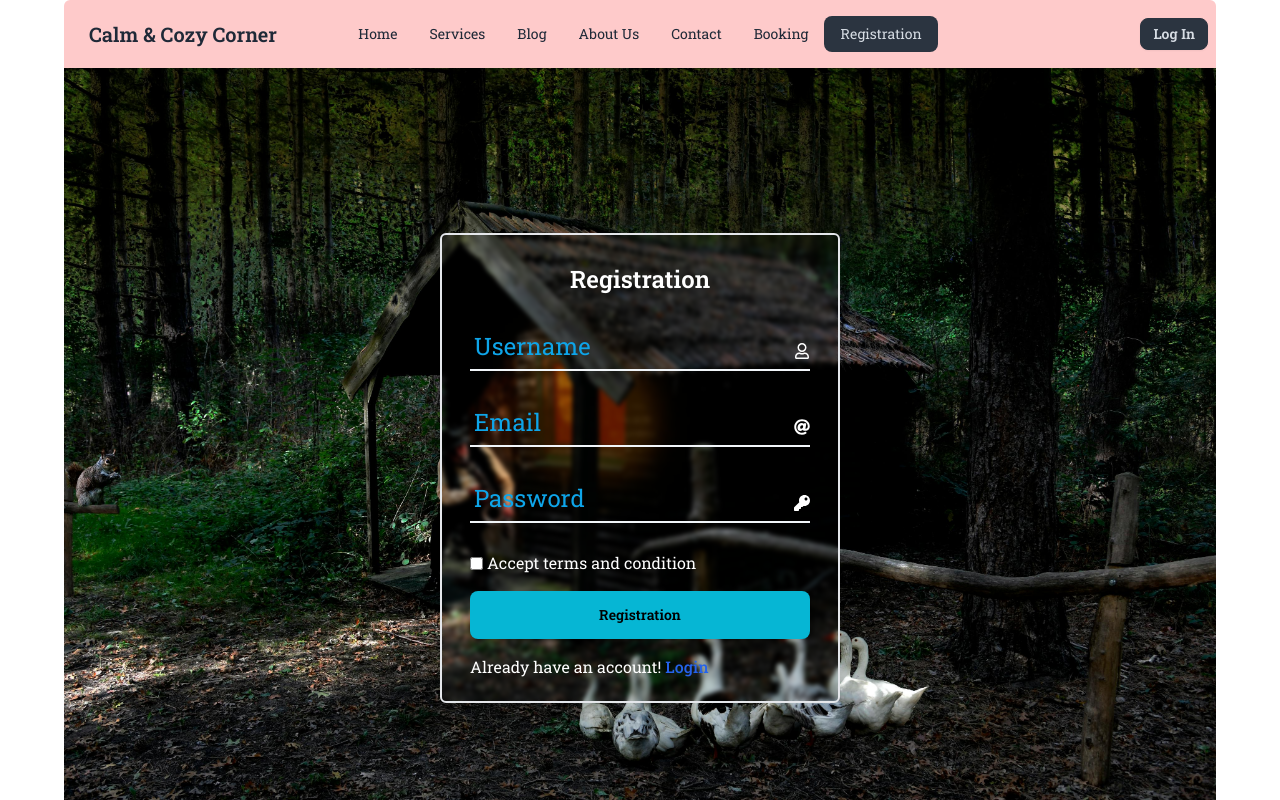
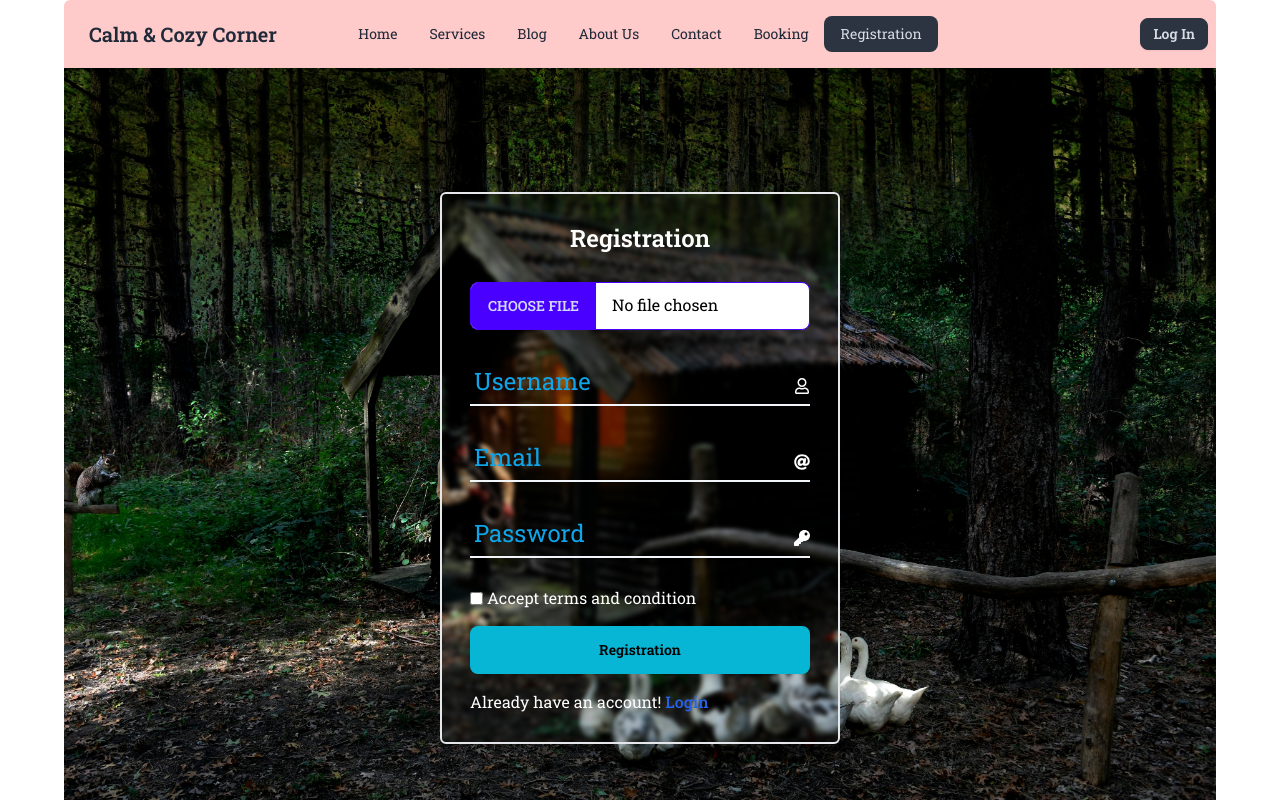
Before and after one commit to ahshobuj1/real-estate-react, a React (Vite) app: page /registration in a window 1280 px wide. Shown: the top 800 px of the page. Built offline with nearby package versions, Linux system fonts and the light colour scheme; no server answers.

Commit message:
setup file input in register

```diff
--- a/src/pages/Registration/Registration.jsx
+++ b/src/pages/Registration/Registration.jsx
@@ -15,7 +15,8 @@ const Registration = () => {
         const username = e.target.username.value;
         const email = e.target.email.value;
         const password = e.target.password.value;
-        console.log(username, email, password);
+        const file = e.target.file.value;
+        console.log(username, email, password, file);
 
         createUser(email, password)
             .then((res) => {
@@ -30,12 +31,21 @@ const Registration = () => {
     return (
         <>
             <div className="hero bg-[url('src/assets/images/bg-account.jpg')] min-h-screen flex justify-center items-center">
-                <div className="sm:min-w-80  md:w-[400px] h-[470px] p-7 backdrop-blur-[2px] border-2 text-white rounded-md">
+                <div className="sm:min-w-80  md:w-[400px] p-7 backdrop-blur-[2px] border-2 text-white rounded-md">
                     <h2 className="text-2xl text-center font-semibold">
                         Registration
                     </h2>
 
                     <form onSubmit={handleFormValue}>
+                        <div className="relative w-full h-12 border-b-slate-100 my-7">
+                            <input
+                                name="file"
+                                required
+                                type="file"
+                                className="file-input file-input-bordered  file-input-primary w-full text-black "
+                            />
+                        </div>
+
                         <div className="relative w-full h-12 border-b-2 border-b-slate-100 my-7">
                             <span className="absolute top-5 right-0">
                                 <FaRegUser />
```
